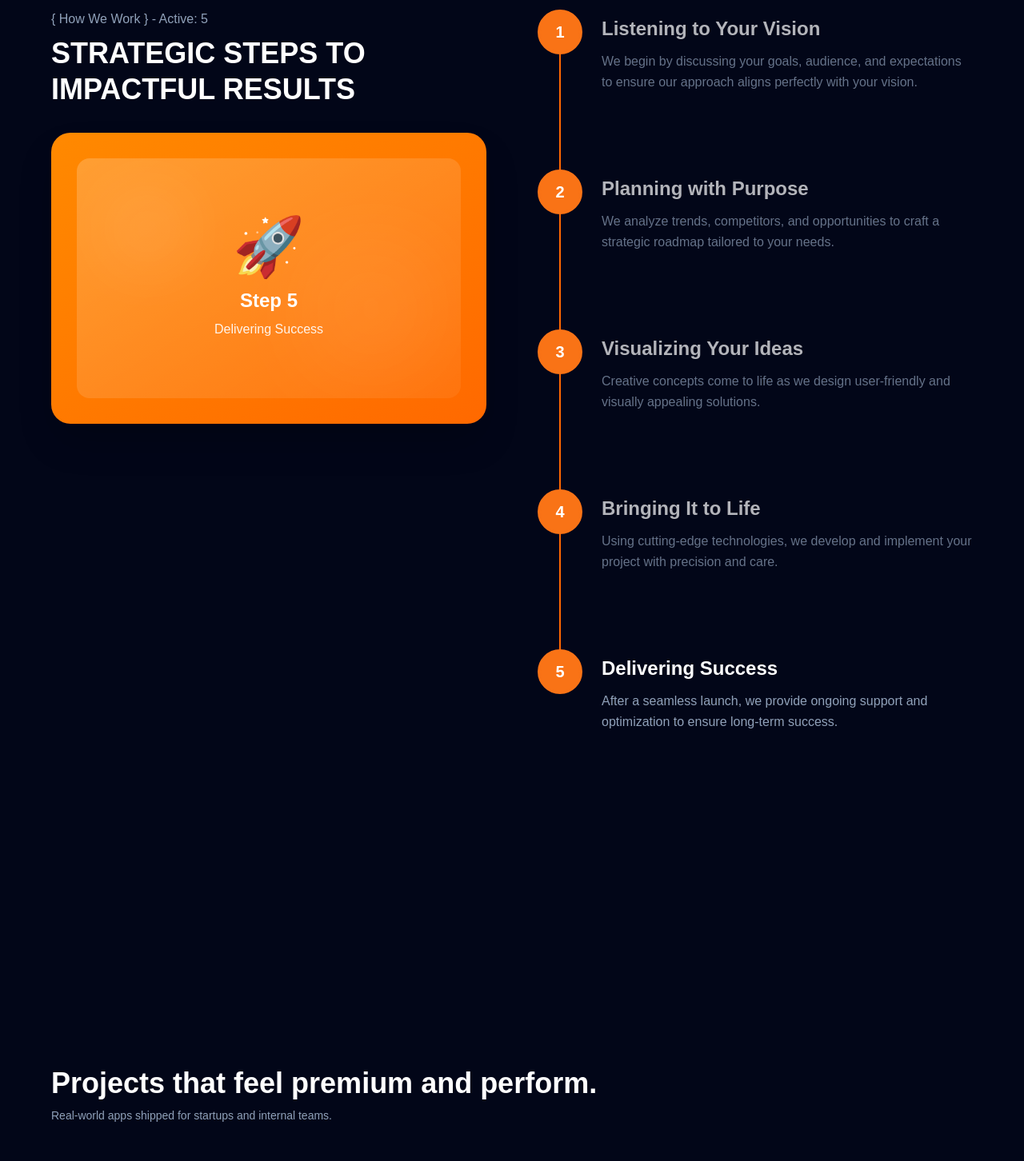
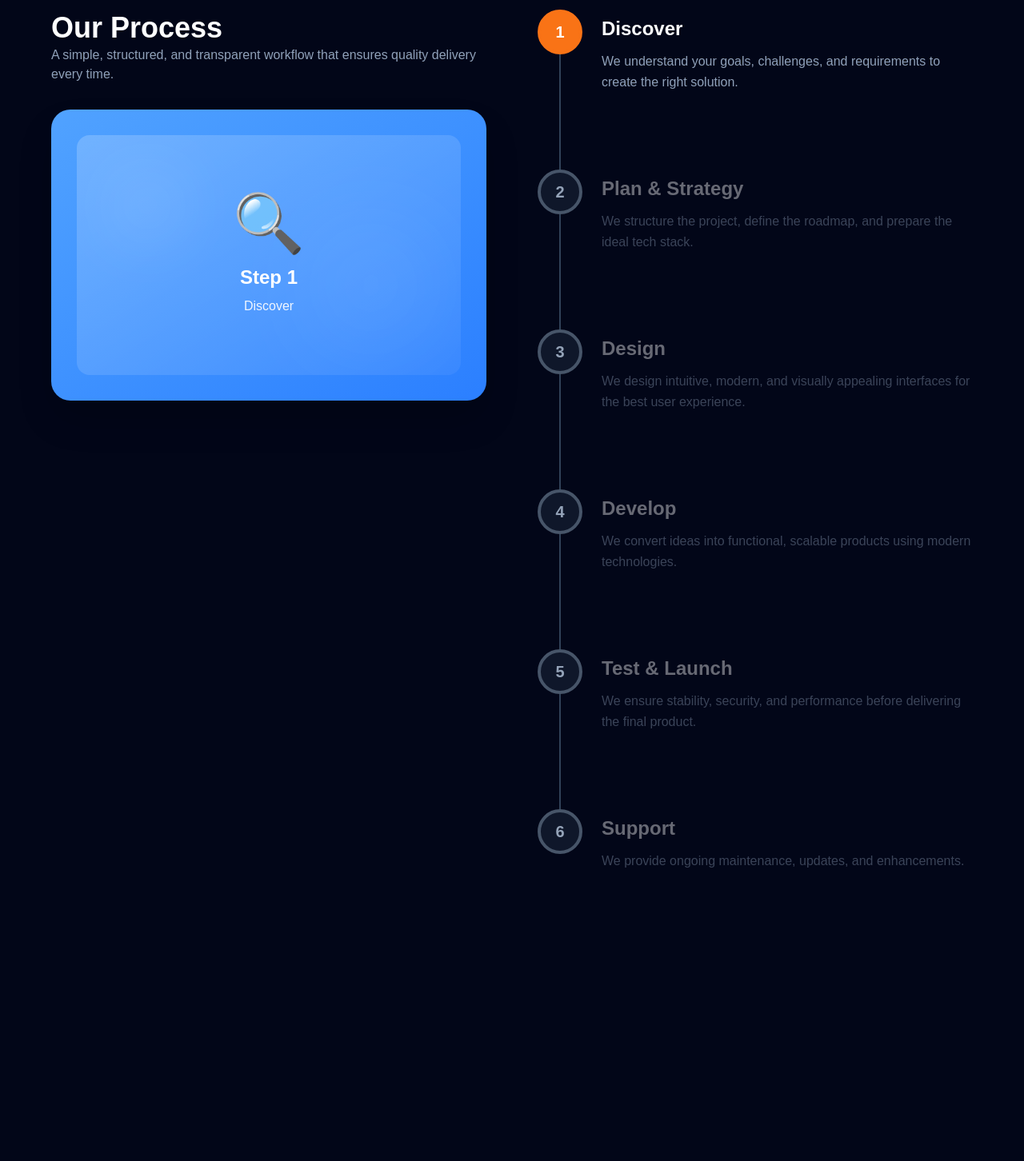
Before and after one commit to viyainfo/portfolio, a Next.js app: page / in a window 1280 px wide. Shown: the part 4540-5992 px from the top of the page at 80% size. Built offline with nearby package versions, Linux system fonts and the light colour scheme.

Commit message:
feat: Update contact information, enhance FAQ and Process sections, and improve team and testimonials content

```diff
--- a/components/layout/Footer.tsx
+++ b/components/layout/Footer.tsx
@@ -22,8 +22,8 @@ export function Footer() {
 
             {/* Contact Information */}
             <div className="mb-6 space-y-2 text-slate-400">
-              <p>+91 9353726228</p>
-              <p>viyainfotechsolution@gmail.com</p>
+              <p>+91 7619238682</p>
+              <p>viyainfodigitallab@gmail.com</p>
             </div>
 
             {/* Navigation Links */}
--- a/components/sections/Contact.tsx
+++ b/components/sections/Contact.tsx
@@ -22,11 +22,11 @@ export function Contact() {
           transition={{ duration: 0.6 }}
           className="flex flex-col"
         >
-          <p className="text-sm text-orange-500 mb-4">&#123; Get in touch &#125;</p>
 
           <h2 className="text-2xl sm:text-3xl lg:text-4xl font-bold text-white leading-tight mb-5">
-            LET&apos;S START YOUR PROJECT TODAY
+            Let’s Build Something Amazing
           </h2>
+          <p className="text-sm sm:text-base text-slate-400 max-w-2xl mx-auto pb-5">Have an idea or project in mind? Our team is ready to help you turn it into a powerful digital product.</p>
 
           {/* Profile Card */}
           <div className="flex items-start gap-4 p-6 rounded-2xl bg-slate-900/50 backdrop-blur-sm border border-slate-800/50">
--- a/components/sections/FAQ.tsx
+++ b/components/sections/FAQ.tsx
@@ -10,36 +10,44 @@ export function FAQ() {
 
   const faqs = [
     {
-      q: "What is included in your branding services?",
-      a: "Our branding services include logo design, brand guidelines, color palettes, typography selection, and brand strategy to create a cohesive identity.",
+      q: "What services does Viyainfo provide?",
+      a: "We offer web development, mobile app development, UI/UX design, social media creatives, graphic design, and content writing.",
     },
     {
-      q: "How long does it take to complete a branding project?",
-      a: "Typically 4-6 weeks depending on project scope, revisions needed, and client feedback timeline. We work in sprints with regular check-ins.",
+      q: "How long does it take to complete a project?",
+      a: "Project duration depends on complexity, but most websites/apps are delivered within 2–6 weeks.",
     },
     {
-      q: "Do you offer mobile-friendly designs?",
-      a: "Yes, all our designs are fully responsive and optimized for mobile, tablet, and desktop devices with modern best practices.",
+      q: "Do you offer post-launch support?",
+      a: "Yes, we provide complete maintenance, updates, and support after project delivery.",
     },
     {
-      q: "Can you redesign an existing website?",
-      a: "Absolutely. We specialize in website redesigns, modernizing outdated sites while preserving what works and improving user experience.",
+      q: "What technologies do you use?",
+      a: "React, Next.js, Angular, Node.js, MongoDB, MySQL, React Native, AWS, and more.",
     },
     {
-      q: "Do you provide custom development solutions?",
-      a: "Yes, we build custom web apps, dashboards, and digital products tailored to your specific business needs using modern tech stacks.",
+      q: "Can you redesign my existing website?",
+      a: "Absolutely — we can revamp your design, improve performance, and upgrade technology.",
     },
     {
-      q: "Will I be able to update the website on my own?",
-      a: "Yes, we can integrate a CMS like WordPress, Contentful, or Sanity so you can easily update content without coding knowledge.",
+      q: "Do you develop mobile apps for both iOS and Android?",
+      a: "Yes, we develop cross-platform mobile apps using React Native that work on both iOS and Android, saving time and cost.",
     },
     {
-      q: "How do you approach digital marketing campaigns?",
-      a: "We start with strategy and goals, then execute through SEO, content marketing, social media, and paid ads with regular performance tracking.",
+      q: "What is included in your UI/UX design service?",
+      a: "Our UI/UX design includes user research, wireframing, prototyping, visual design, user testing, and design system creation for consistent brand experience.",
     },
     {
-      q: "Can you track the performance of marketing campaigns?",
-      a: "Yes, we set up analytics dashboards to track KPIs, conversions, traffic sources, and ROI with detailed monthly reports.",
+      q: "Are your websites mobile-responsive?",
+      a: "Absolutely! All our websites are fully responsive and optimized for mobile, tablet, and desktop devices with modern best practices.",
+    },
+    {
+      q: "How does the design revision process work?",
+      a: "We include multiple revision rounds in our packages. You can provide feedback, and we'll refine the design until you're completely satisfied.",
+    },
+    {
+      q: "Do you handle website hosting and deployment?",
+      a: "Yes, we can set up hosting on AWS, Vercel, Netlify, or your preferred platform and handle the complete deployment process.",
     },
   ];
 
@@ -55,11 +63,8 @@ export function FAQ() {
             viewport={{ once: true }}
             transition={{ duration: 0.6 }}
           >
-            <p className="text-sm text-fuchsia-400 mb-3">&#123; FAQ &#125;</p>
             <h2 className="text-2xl sm:text-3xl lg:text-4xl font-bold text-white leading-tight mb-5">
-              CLEAR SOLUTIONS TO
-              <br />
-              YOUR CONCERNS
+              Frequently Asked Questions
             </h2>
 
             {/* Decorative Card */}
--- a/components/sections/Process.tsx
+++ b/components/sections/Process.tsx
@@ -24,6 +24,7 @@ export function Process() {
   const step3Ref = useRef(null);
   const step4Ref = useRef(null);
   const step5Ref = useRef(null);
+  const step6Ref = useRef(null);
   const endTriggerRef = useRef(null);
 
   const step1InView = useInView(step1Ref, {
@@ -41,82 +42,114 @@ export function Process() {
   const step5InView = useInView(step5Ref, {
     margin: "-100px 0px -60% 0px"
   });
+  const step6InView = useInView(step6Ref, {
+    margin: "-100px 0px -40% 0px"
+  });
 
-  // Detect when scrolled past step 5
+  // Detect when scrolled past step 6
   const endTriggerInView = useInView(endTriggerRef, {
-    margin: "-100px 0px -60% 0px"
+    margin: "-200px 0px -40% 0px"
+  });
+
+  // Check if section container is in view
+  const sectionInView = useInView(containerRef, {
+    margin: "-100px 0px -100px 0px"
   });
 
   // Update active step based on which step is in view (immediate sync)
   useEffect(() => {
-    console.log('Steps in view:', { step1InView, step2InView, step3InView, step4InView, step5InView });
-    console.log('Current activeStep:', activeStep);
+    console.log('Steps in view:', { step1InView, step2InView, step3InView, step4InView, step5InView, step6InView });
+    console.log('Section in view:', sectionInView);
 
-    if (step5InView) {
-      console.log('Setting activeStep to 5');
-      setActiveStep(5);
+    // If section just entered view and step 1 is in view, prioritize step 1
+    if (sectionInView && step1InView && !step2InView && !step3InView && !step4InView && !step5InView && !step6InView) {
+      console.log('Section entered view, setting activeStep to 1');
+      setActiveStep(1);
+      return;
+    }
+
+    // Check steps in priority order: step 1 has highest priority
+    if (step1InView) {
+      console.log('Setting activeStep to 1');
+      setActiveStep(1);
+    } else if (step2InView) {
+      console.log('Setting activeStep to 2');
+      setActiveStep(2);
+    } else if (step3InView) {
+      console.log('Setting activeStep to 3');
+      setActiveStep(3);
     } else if (step4InView) {
       console.log('Setting activeStep to 4');
       setActiveStep(4);
-    } else if (step3InView) {
-      console.log('Setting activeStep to 3');
-      setActiveStep(3);
-    } else if (step2InView) {
-      console.log('Setting activeStep to 2');
-      setActiveStep(2);
-    } else if (step1InView) {
-      console.log('Setting activeStep to 1');
-      setActiveStep(1);
+    } else if (step5InView) {
+      console.log('Setting activeStep to 5');
+      setActiveStep(5);
+    } else if (step6InView) {
+      console.log('Setting activeStep to 6');
+      setActiveStep(6);
     }
-  }, [step1InView, step2InView, step3InView, step4InView, step5InView, activeStep]);
+    // If no steps are in view, keep current step (don't reset to 1)
+  }, [step1InView, step2InView, step3InView, step4InView, step5InView, step6InView, sectionInView]);
 
-  // Release sticky ONLY when scrolled past step 5 and end trigger is visible
+  // Release sticky ONLY when scrolled past step 6
   useEffect(() => {
-   if (activeStep <= 5) {
+    // Keep sticky true for all steps (1-6)
+    // Only release when end trigger is in view AND step 6 is not in view (definitely past it)
+    if (endTriggerInView && !step6InView) {
+      setIsSticky(false);
+    } else {
       setIsSticky(true);
     }
-  }, [endTriggerInView, activeStep]);
+  }, [endTriggerInView, step6InView]);
 
   const steps = [
     {
       number: "1",
-      title: "Listening to Your Vision",
-      desc: "We begin by discussing your goals, audience, and expectations to ensure our approach aligns perfectly with your vision.",
-      icon: "👂",
+      title: "Discover",
+      desc: "We understand your goals, challenges, and requirements to create the right solution.",
+      icon: "🔍",
       color: "from-blue-400 to-blue-500",
       ref: step1Ref,
     },
     {
       number: "2",
-      title: "Planning with Purpose",
-      desc: "We analyze trends, competitors, and opportunities to craft a strategic roadmap tailored to your needs.",
+      title: "Plan & Strategy",
+      desc: "We structure the project, define the roadmap, and prepare the ideal tech stack.",
       icon: "📋",
       color: "from-purple-400 to-purple-500",
       ref: step2Ref,
     },
     {
       number: "3",
-      title: "Visualizing Your Ideas",
-      desc: "Creative concepts come to life as we design user-friendly and visually appealing solutions.",
+      title: "Design",
+      desc: "We design intuitive, modern, and visually appealing interfaces for the best user experience.",
       icon: "🎨",
       color: "from-pink-400 to-pink-500",
       ref: step3Ref,
     },
     {
       number: "4",
-      title: "Bringing It to Life",
-      desc: "Using cutting-edge technologies, we develop and implement your project with precision and care.",
+      title: "Develop",
+      desc: "We convert ideas into functional, scalable products using modern technologies.",
       icon: "⚙️",
       color: "from-green-400 to-green-500",
       ref: step4Ref,
     },
     {
       number: "5",
-      title: "Delivering Success",
-      desc: "After a seamless launch, we provide ongoing support and optimization to ensure long-term success.",
+      title: "Test & Launch",
+      desc: "We ensure stability, security, and performance before delivering the final product.",
       icon: "🚀",
       color: "from-orange-400 to-orange-500",
       ref: step5Ref,
+    },
+    {
+      number: "6",
+      title: "Support",
+      desc: "We provide ongoing maintenance, updates, and enhancements.",
+      icon: "🛠️",
+      color: "from-cyan-400 to-cyan-500",
+      ref: step6Ref,
     },
   ];
 
@@ -127,26 +160,26 @@ export function Process() {
         <div className={`self-start transition-all duration-300 ${isSticky ? 'lg:sticky lg:top-24' : 'lg:relative'}`}>
           <div>
             <div className="mb-6 lg:mb-8">
+              <h2 className="text-2xl sm:text-3xl lg:text-4xl font-bold text-white leading-tight">
+                Our Process
+              </h2>
               <p className="text-sm sm:text-base text-slate-400 mb-2">
-                &#123; How We Work &#125; - Active: {activeStep}
+                A simple, structured, and transparent workflow that ensures quality delivery every time.
               </p>
-              <h2 className="text-2xl sm:text-3xl lg:text-4xl font-bold text-white leading-tight">
-                STRATEGIC STEPS TO
-                <br />
-                IMPACTFUL RESULTS
-              </h2>
             </div>
 
             {/* Animated Image Container */}
             <div className="relative">
+              {(() => {
+                const currentStep = steps[activeStep - 1] || steps[5] || steps[0];
+                return (
                   <div
-                className={`relative rounded-3xl overflow-hidden bg-gradient-to-br ${
-                  steps[activeStep - 1]?.color || 'from-orange-400 to-orange-500'
+                    className={`relative rounded-3xl overflow-hidden bg-gradient-to-br ${currentStep.color || 'from-cyan-400 to-cyan-500'
                       } p-6 sm:p-8 shadow-2xl transition-all duration-500`}
                   >
                     <div className="w-full h-[300px] sm:h-[350px] lg:h-[300px]" style={{ position: 'relative' }}>
                       {/* Add your images here based on step: */}
-                    {/* <Image src={`/images/process-step-${activeStep}.jpg`} alt={steps[activeStep - 1].title} fill className="object-cover rounded-2xl" /> */}
+                      {/* <Image src={`/images/process-step-${activeStep}.jpg`} alt={currentStep.title} fill className="object-cover rounded-2xl" /> */}
 
                       {/* Dynamic Placeholder */}
                       <div className="absolute inset-0 bg-gradient-to-br from-white/20 to-white/5 rounded-2xl flex items-center justify-center overflow-hidden">
@@ -156,18 +189,20 @@ export function Process() {
 
                         <div className="text-center text-white z-10 relative">
                           <div className="text-6xl sm:text-7xl mb-4 transition-all duration-300">
-                          {steps[activeStep - 1]?.icon || '💡'}
+                            {currentStep.icon || '🛠️'}
                           </div>
                           <p className="text-xl sm:text-2xl font-bold">
                             Step {activeStep}
                           </p>
                           <p className="text-sm sm:text-base opacity-90 mt-2 px-4">
-                          {steps[activeStep - 1]?.title || 'Loading...'}
+                            {currentStep.title || 'Support'}
                           </p>
                         </div>
                       </div>
                     </div>
                   </div>
+                );
+              })()}
             </div>
           </div>
         </div>
@@ -243,8 +278,8 @@ export function Process() {
             })}
           </div>
 
-          {/* End trigger - invisible element to detect when scrolled past step 5 */}
-          <div ref={endTriggerRef} className="h-20" />
+          {/* End trigger - invisible element to detect when scrolled past step 6 */}
+          <div ref={endTriggerRef} className="h-40 lg:h-60" />
         </div>
       </div>
     </Section>
--- a/components/sections/Projects.tsx
+++ b/components/sections/Projects.tsx
@@ -43,19 +43,21 @@ export function Projects() {
         {/* Container that holds both title and cards - limits sticky behavior */}
         <div className="relative" style={{ height: `${(projects.length * 480) + 200}px` }}>
           {/* Sticky Header - Stays visible during card animations, then scrolls with section */}
-          <div className="sticky top-20 z-50 bg-slate-950 py-4 mb-8">
+          <div className="sticky top-20 z-50 bg-slate-950 mb-8">
             <motion.div
-              initial={{ opacity: 0, y: -20 }}
-              animate={{ opacity: 1, y: 0 }}
-              transition={{ duration: 0.5 }}
-            >
-              <h2 className="text-2xl sm:text-3xl lg:text-4xl font-bold text-white leading-tight">
-                Projects that feel premium and perform.
-              </h2>
-              <p className="mt-2 text-sm text-slate-400 max-w-xl">
-                Real-world apps shipped for startups and internal teams.
-              </p>
-            </motion.div>
+                    variants={fadeUp}
+                    custom={0}
+                    className="text-center"
+                >
+                    <div className="inline-block">
+                        <h2 className="text-2xl sm:text-3xl lg:text-4xl font-bold text-white leading-tight">
+                            Our Work
+                        </h2>
+                        <p className="mt-3 text-sm sm:text-base text-slate-400 max-w-2xl mx-auto">
+                           A glimpse of the digital solutions we’ve delivered for businesses across different industries.
+                        </p>
+                    </div>
+                </motion.div>
           </div>
 
           {/* Stacking Cards Container */}
--- a/components/sections/Teams.tsx
+++ b/components/sections/Teams.tsx
@@ -7,19 +7,19 @@ import { fadeUp, staggerContainer } from "@/lib/motion";
 export function Teams() {
     const teamMembers = [
         {
-            name: "Michael Rivera",
+            name: "Pavan Kumar",
             role: "Founder, CEO",
             image: "/pav.png", // Placeholder
             bgColor: "from-blue-500/20 to-cyan-500/20",
         },
         {
-            name: "Emily Carter",
-            role: "managing director",
+            name: "Shameer",
+            role: "Managing Director",
             image: "/sham.png", // Placeholder
             bgColor: "from-violet-500/20 to-fuchsia-500/20",
         },
         {
-            name: "Sarah Johnson",
+            name: "Adlin Yona",
             role: "Designer Head",
             image: "/adln.png", // Placeholder
             bgColor: "from-orange-500/20 to-amber-500/20",
@@ -41,15 +41,13 @@ export function Teams() {
                     className="text-center mb-8"
                 >
                     <div className="inline-block">
-                        <p className="text-sm text-red-500 mb-2 px-4 py-1 rounded-full bg-red-500/10 border border-red-500/20">
-                            &#123; Meet Our Team &#125;
+                        <h2 className="text-2xl sm:text-3xl lg:text-4xl font-bold text-white leading-tight">
+                            Meet Our Team
+                        </h2>
+                        <p className="mt-3 text-sm sm:text-base text-slate-400 max-w-2xl mx-auto">
+                            A group of passionate professionals dedicated to building high-quality digital experiences.
                         </p>
                     </div>
-                    <h2 className="text-2xl sm:text-3xl lg:text-4xl font-bold text-white leading-tight">
-                        CREATIVE PROFESSIONALS
-                        <br />
-                        AT YOUR SERVICE
-                    </h2>
                 </motion.div>
 
                 {/* Team Members Grid */}
--- a/components/sections/Testimonials.tsx
+++ b/components/sections/Testimonials.tsx
@@ -7,20 +7,20 @@ import { fadeUp, staggerContainer } from "@/lib/motion";
 export function Testimonials() {
   const testimonials = [
     {
-      title: "Architecture Planning",
+      title: "Customer-First Approach",
       description:
-        "We define the technical blueprint: database schema, APIs, cloud setup, performance strategy.",
+        "Your business goals guide our decisions, ensuring solutions crafted around your needs.",
     },
     {
-      title: "Sprint-based Development",
+      title: "Experienced Team",
       description:
-        "Bi-weekly sprints with clear deliverables, demos, and progress updates.",
+        "Skilled developers, designers, and strategists with hands-on industry experience.",
       featured: true,
     },
     {
-      title: "Continuous Testing & Code Reviews",
+      title: "On-Time Delivery",
       description:
-        "Quality checks at every stage to ensure stable, maintainable code.",
+        "We follow a structured workflow to deliver projects on schedule without compromise.",
     },
   ];
 
@@ -37,7 +37,7 @@ export function Testimonials() {
             </span>
           </h2>
           <p className="mt-3 text-sm sm:text-base text-slate-400 max-w-2xl mx-auto">
-            A structured approach to deliver high-quality products on time
+            We combine creativity, technology, and strategy to deliver digital solutions that create real impact.
           </p>
         </div>
 
```
Also changed, not shown: public/adln.png. Lines whose indentation alone changed are shown as unchanged.
